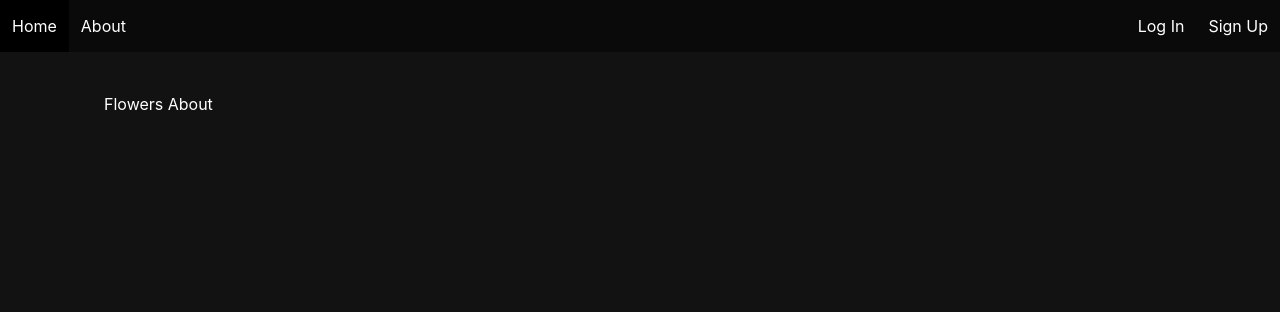
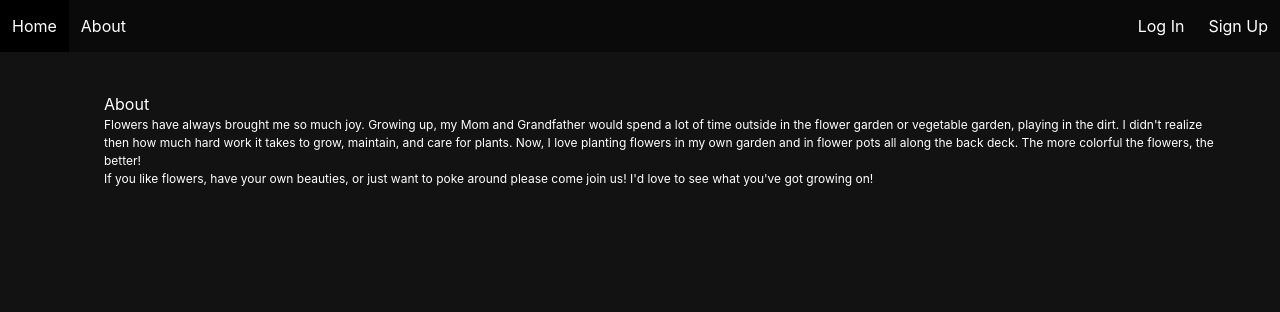
Before and after one commit to SaidNivek/flowers_django, a Django app: page /about/ in a window 1280 px wide. Shown: the top 312 px of the page. Run offline with Django 4.2, Linux system fonts and the light colour scheme.

Commit message:
Add some information to About page

```diff
--- a/main_app/templates/about.html
+++ b/main_app/templates/about.html
@@ -1,5 +1,7 @@
 {% extends 'base.html' %}
 {% block title%} - About {% endblock %}
 {% block content %}
-<h1>Flowers About</h1>
+<h1>About</h1>
+<p>Flowers have always brought me so much joy. Growing up, my Mom and Grandfather would spend a lot of time outside in the flower garden or vegetable garden, playing in the dirt. I didn't realize then how much hard work it takes to grow, maintain, and care for plants. Now, I love planting flowers in my own garden and in flower pots all along the back deck. The more colorful the flowers, the better!</p>
+<p>If you like flowers, have your own beauties, or just want to poke around please come join us! I'd love to see what you've got growing on!</p>
 {% endblock %}
```
